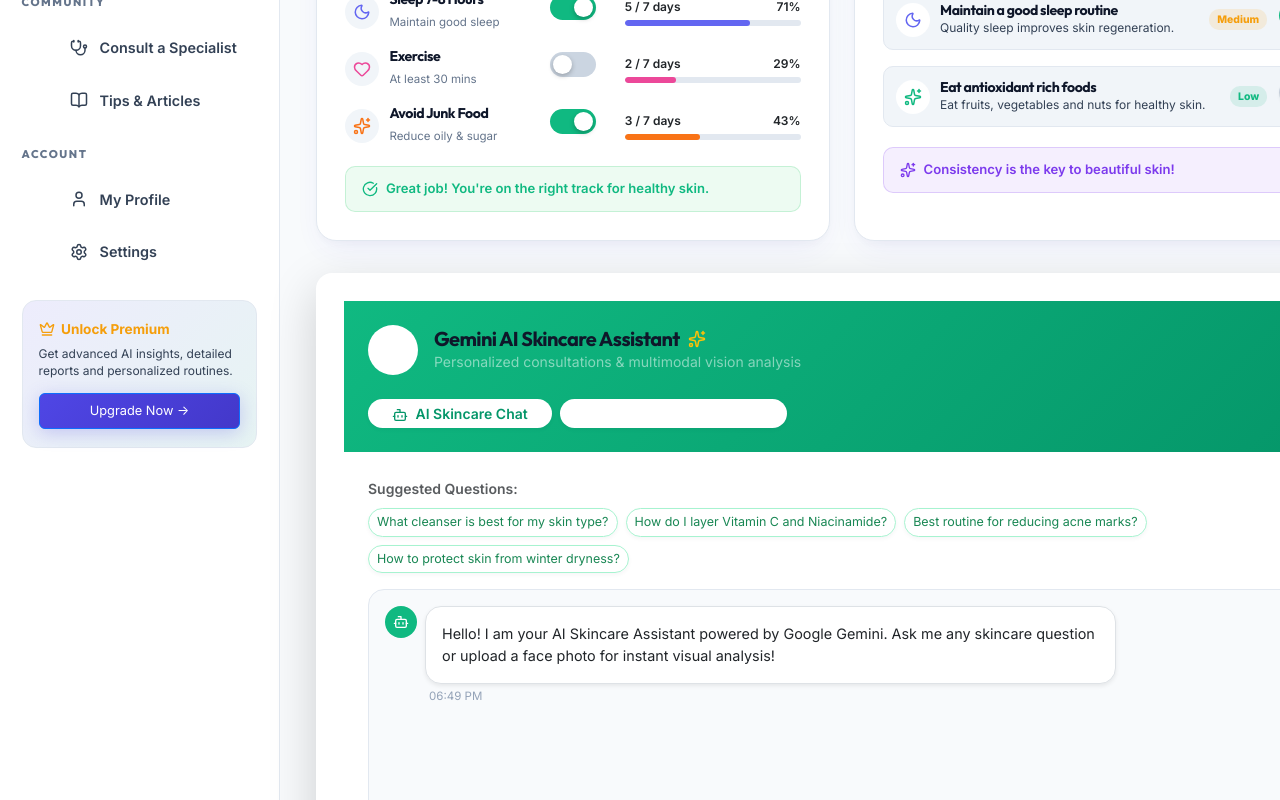
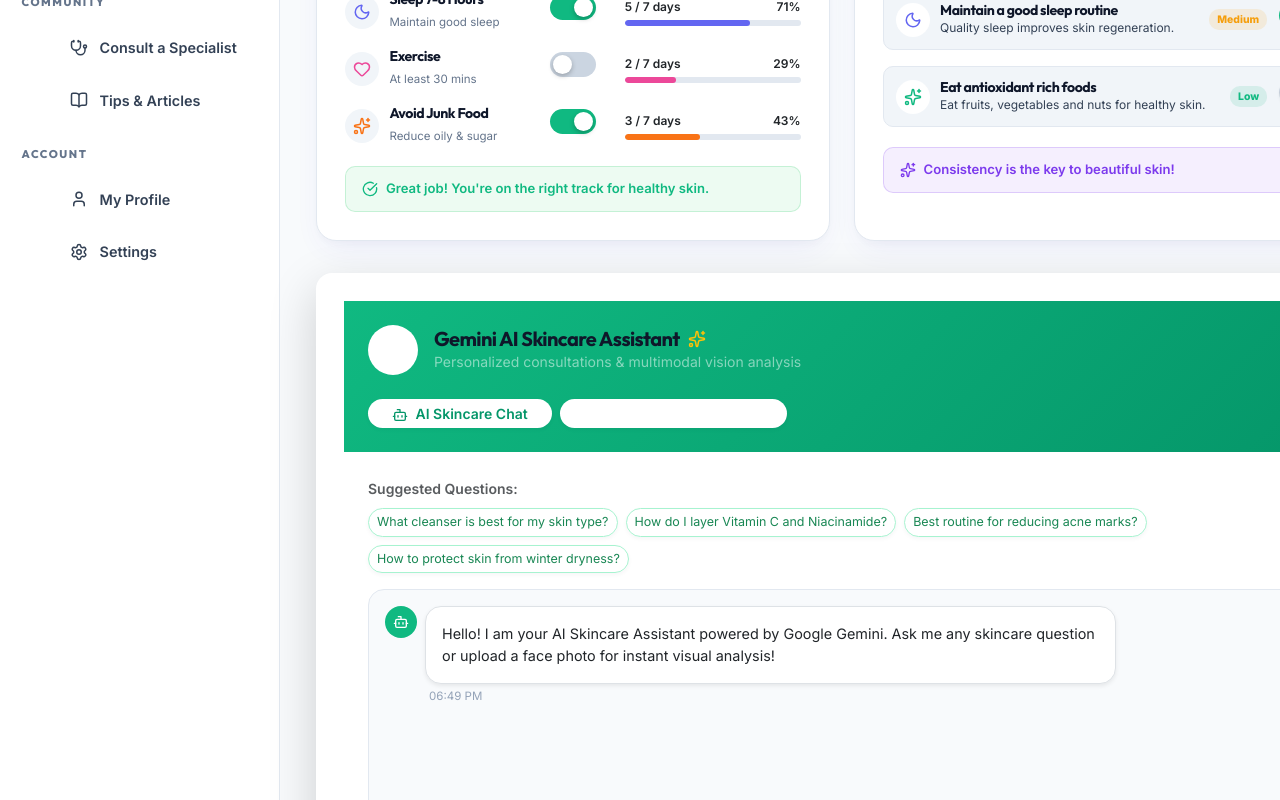
Before and after one commit to springboardmentor23232a-eng/AI_Skin-Intelligence-Personalized-Skincare-Planner, a React (Vite) app: page /user in a window 1280 px wide. Shown: the part 765-1565 px from the top of the page. Built offline with nearby package versions, Linux system fonts and the light colour scheme; no server answers.

Commit message:
Remove non-functional Unlock Premium sidebar card as requested

```diff
--- a/src/components/Sidebar.jsx
+++ b/src/components/Sidebar.jsx
@@ -254,27 +254,7 @@ const Sidebar = () => {
           </ul>
         </div>
 
-        {/* Unlock Premium Upgrade Box (Only shown for USER role) */}
-        {userRole === 'USER' && (
-          <div style={{
-            background: 'linear-gradient(135deg, rgba(79, 70, 229, 0.1), rgba(13, 148, 136, 0.1))',
-            border: '1px solid var(--border-color)',
-            borderRadius: 'var(--radius-md)',
-            padding: '1.15rem 1rem',
-            marginBottom: '1.5rem',
-            textAlign: 'left'
-          }}>
-            <div style={{ display: 'flex', alignItems: 'center', gap: '0.4rem', marginBottom: '0.4rem', color: 'var(--warning)', fontWeight: 700, fontSize: '0.85rem' }}>
-              <Crown size={16} /> <span>Unlock Premium</span>
-            </div>
-            <p style={{ fontSize: '0.75rem', color: 'var(--text-secondary)', marginBottom: '0.85rem', lineHeight: '1.4' }}>
-              Get advanced AI insights, detailed reports and personalized routines.
-            </p>
-            <button className="btn btn-primary btn-block" style={{ padding: '0.45rem', fontSize: '0.8rem' }}>
-              Upgrade Now →
-            </button>
-          </div>
-        )}
+
       </div>
 
       {/* Bottom Controls: Theme Toggle & Logout Button */}
```
